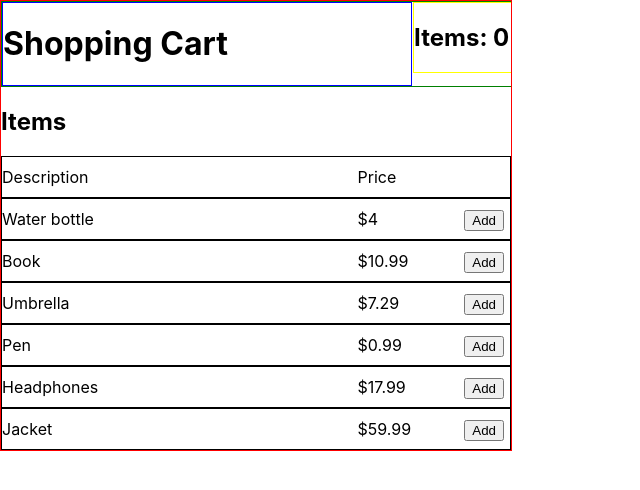
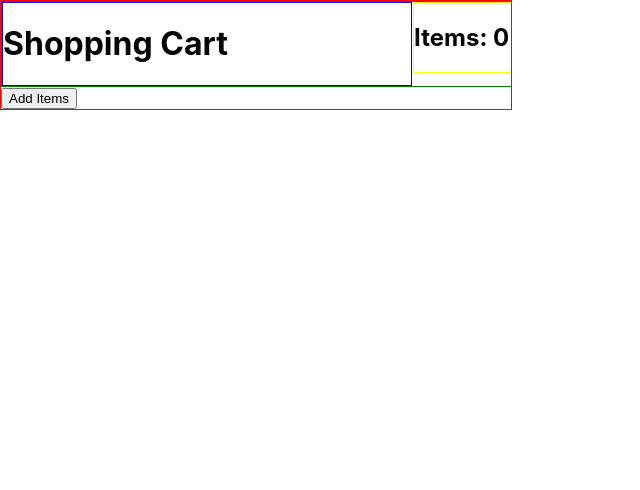
Before and after one commit to roloum/store, a React (Create React App) app in the folder web/: page / in a window 1280 px wide. Shown: the top 490 px of the page, without its empty margins (0-640 px from the left). Built offline with nearby package versions, Linux system fonts and the light colour scheme.

Commit message:
Add item. show and hide cart. Back button not working

```diff
--- a/web/src/App.js
+++ b/web/src/App.js
@@ -11,11 +11,21 @@ class App extends React.Component {
     super(props)
 
     this.state = {
-      showCart: false,
+      showCart: true,
       cartId: null,
-      cart: null,
+      cart: null
     };
 
+  }
+
+  addItemOnClick () {
+    console.log("add item on click app.js hide cart")
+    this.setState({showCart: false})
+  }
+
+  backOnClick () {
+    console.log("back on click app.js show cart")
+    this.setState({showCart: true})
   }
 
   addOnClick (item) {
@@ -52,6 +62,9 @@ class App extends React.Component {
     .then( (result) => {
       console.log("logging result")
       console.log(result)
+      console.log("show cart true")
+      this.setState({showCart: true, cart: result})
+      //this.forceUpdate()
     })
     .catch(e => {
       //Display error message
@@ -62,13 +75,25 @@ class App extends React.Component {
   }
 
   render() {
+
     const showCart = this.state.showCart;
     let section;
 
     if (showCart) {
-      section = <Cart />;
+      let props = {
+        addItemOnClick: this.addItemOnClick,
+        parent: this
+      }
+      section = <Cart {...props}/>;
     } else {
-      section = <ItemsList addOnClick={this.addOnClick}/>;
+
+      let props = {
+        addOnClick: this.addOnClick,
+        backOnClick: this.backOnClick,
+        cartId: this.cartId,
+        parent: this
+      }
+      section = <ItemsList {...props}/>;
     }
 
     return (
--- a/web/src/components/Cart.js
+++ b/web/src/components/Cart.js
@@ -3,16 +3,28 @@ import React from 'react';
 class Cart extends React.Component {
 
   constructor (props) {
-    super (props);
+    super (props)
+
+    //bind button to App.js so we can display the list of items
+    this.handleAddItemClick = this.handleAddItemClick.bind(props.parent);
+
+    this.addItemOnClick = props.addItemOnClick;
 
     this.state = {
-      cart: null
+      cart: props.cart
     }
+  }
+
+  handleAddItemClick () {
+
+    this.addItemOnClick()
+
   }
 
   render() {
     return (
       <div>
+        <AddItemButton onClick={() => this.handleAddItemClick()}/>
       </div>
     )
   }
@@ -28,7 +40,7 @@ class AddItemButton extends React.Component {
   render () {
     return (
       <button onClick={this.onClick}>
-        Add
+        Add Items
       </button>
     );
   }
--- a/web/src/components/ItemsList.js
+++ b/web/src/components/ItemsList.js
@@ -5,9 +5,13 @@ class ItemsList extends React.Component {
   constructor(props) {
     super(props);
 
-    this.handleAddClick = this.handleAddClick.bind(this);
+    //bind button to App.jss so we can display the cart
+    this.handleAddClick = this.handleAddClick.bind(props.parent);
+
+    this.handleBackClick = this.handleBackClick.bind(props.parent);
 
     this.addOnClick = props.addOnClick;
+    this.backOnClick = props.backOnClick;
 
     this.state = {
       items: null
@@ -16,6 +20,11 @@ class ItemsList extends React.Component {
 
   handleAddClick(item) {
     this.addOnClick(item)
+  }
+
+  handleBackClick() {
+    console.log("handleBackClick on list.js")
+    this.backOnClick()
   }
 
   componentDidMount() {
@@ -82,10 +91,32 @@ class ItemsList extends React.Component {
             })}
           </ul>
         </div>
+        <div>
+          <BackButton onclick={() => this.handleBackClick()}/>
+        </div>
       </div>
     );
   }
 }
+
+
+
+class BackButton extends React.Component {
+
+  constructor(props) {
+    super(props);
+    this.onClick = props.onClick
+  }
+
+  render () {
+    return (
+      <button onClick={this.onClick}>
+        Back
+      </button>
+    );
+  }
+}
+
 
 class AddButton extends React.Component {
 
```
